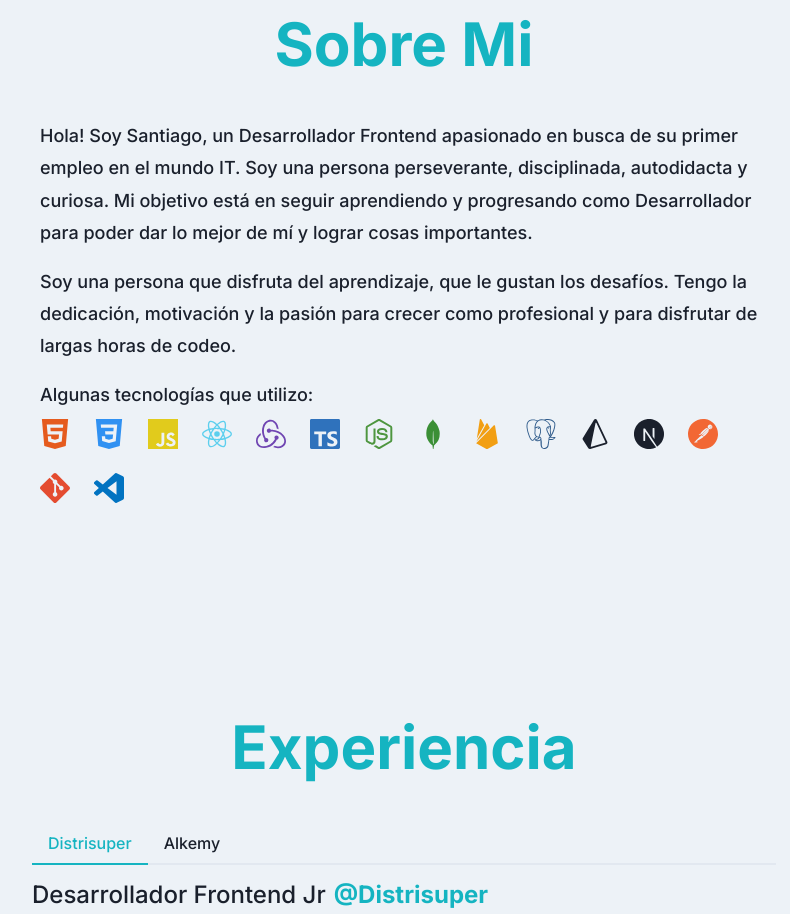
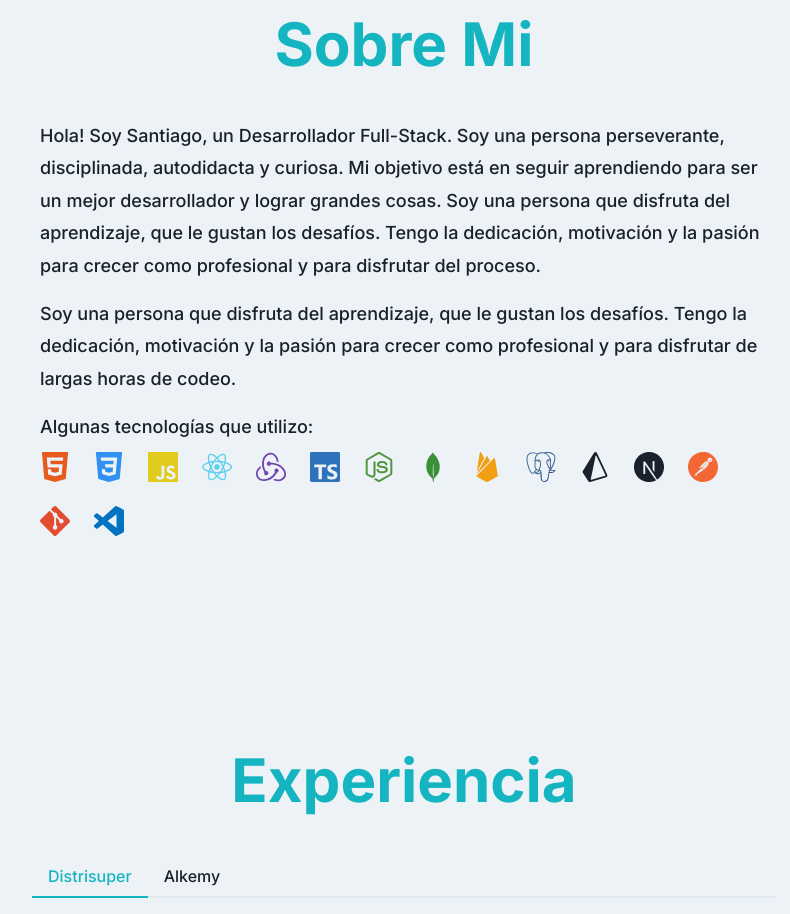
Before and after one commit to Santipac/Portfolio, a Next.js app: page / in a window 1280 px wide. Shown: the part 860-1774 px from the top of the page, without its empty margins (236-1026 px from the left). Built offline with nearby package versions, Linux system fonts and the light colour scheme.

Commit message:
About paragraph changed

```diff
--- a/components/Sections/AboutSection.jsx
+++ b/components/Sections/AboutSection.jsx
@@ -36,11 +36,7 @@ export function AboutSection() {
           mt="10"
           lineHeight="1.8"
         >
-          Hola! Soy Santiago, un Desarrollador Frontend apasionado en busca de
-          su primer empleo en el mundo IT. Soy una persona perseverante,
-          disciplinada, autodidacta y curiosa. Mi objetivo está en seguir
-          aprendiendo y progresando como Desarrollador para poder dar lo mejor
-          de mí y lograr cosas importantes.
+          Hola! Soy Santiago, un Desarrollador Full-Stack. Soy una persona perseverante, disciplinada, autodidacta y curiosa. Mi objetivo está en seguir aprendiendo para ser un mejor desarrollador y lograr grandes cosas. Soy una persona que disfruta del aprendizaje, que le gustan los desafíos. Tengo la dedicación, motivación y la pasión para crecer como profesional y para disfrutar del proceso.
         </Text>
         <Text
           fontSize={{ base: '0.8rem', sm: 'sm', md: 'lg' }}
```
